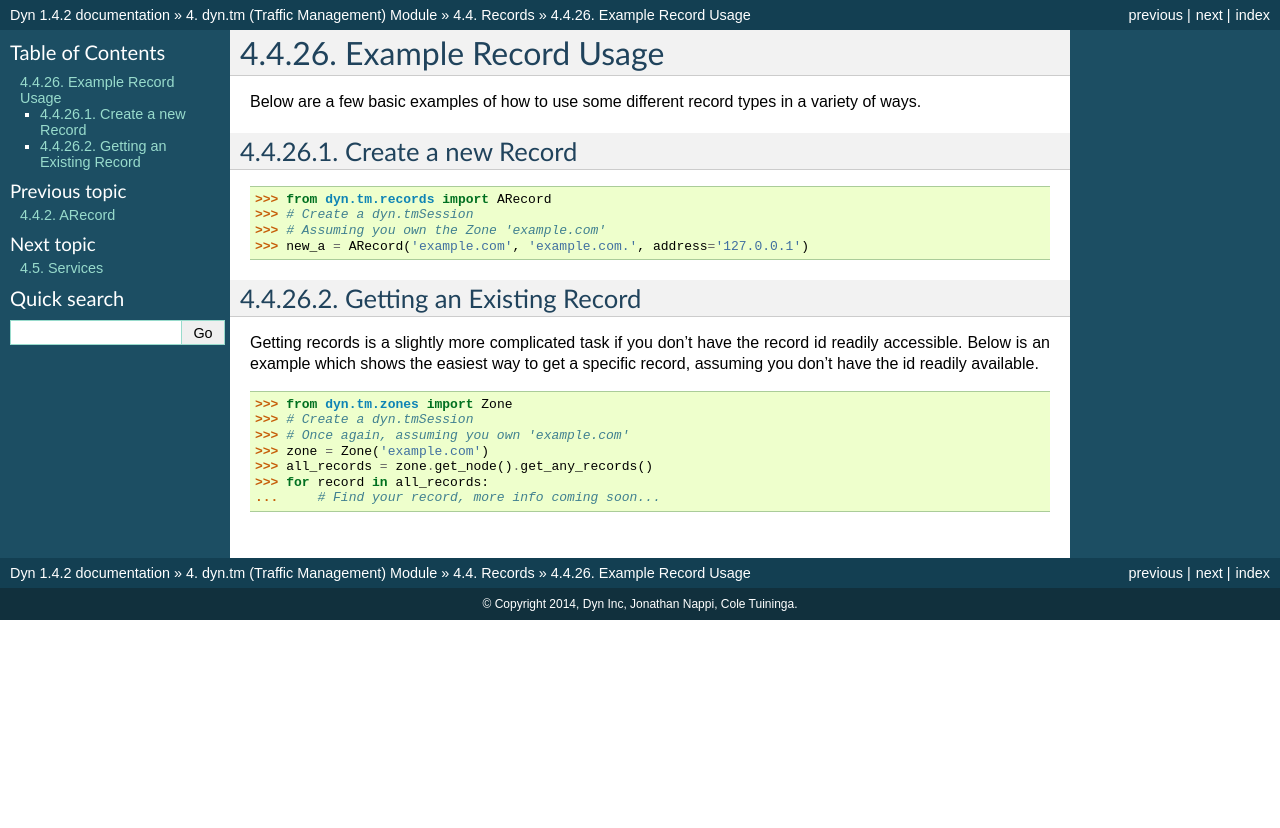
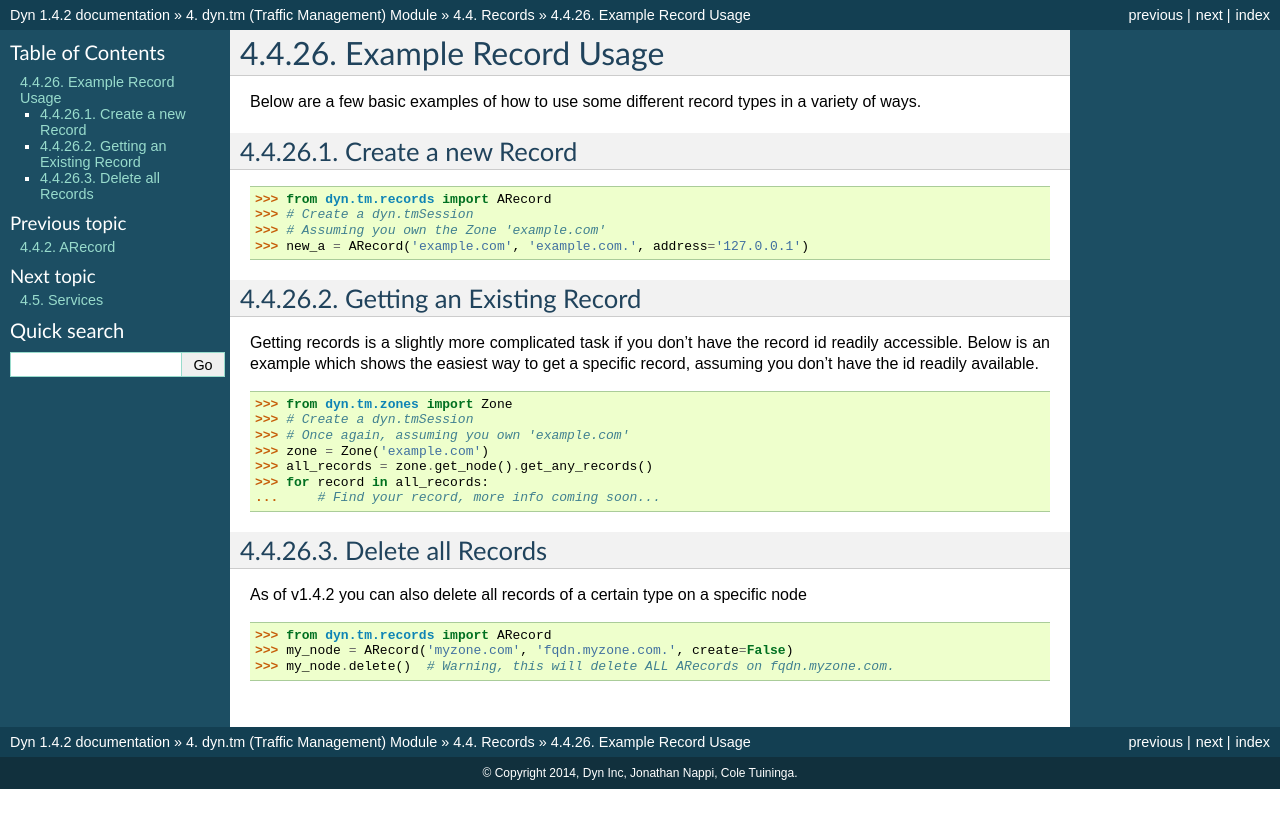
Before and after one commit to dyninc/dyn-python, a Sphinx documentation site: the page built from docs/tm/records/examples.rst, in a window 1280 px wide. Shown: the top 828 px of the page. Built offline with Sphinx 7.4.7, drawn with Linux system fonts in a browser that asks for light colours; pages that are not in the unit, such as notebooks, are missing from menus.

Commit message:
Adding delete all records documentation

```diff
--- a/docs/tm/records/examples.rst
+++ b/docs/tm/records/examples.rst
@@ -28,3 +28,15 @@
     >>> all_records = zone.get_node().get_any_records()
     >>> for record in all_records:
     ...     # Find your record, more info coming soon...
+
+
+
+Delete all Records
+------------------
+As of v1.4.2 you can also delete all records of a certain type on a specific node
+
+::
+
+    >>> from dyn.tm.records import ARecord
+    >>> my_node = ARecord('myzone.com', 'fqdn.myzone.com.', create=False)
+    >>> my_node.delete()  # Warning, this will delete ALL ARecords on fqdn.myzone.com.
```
